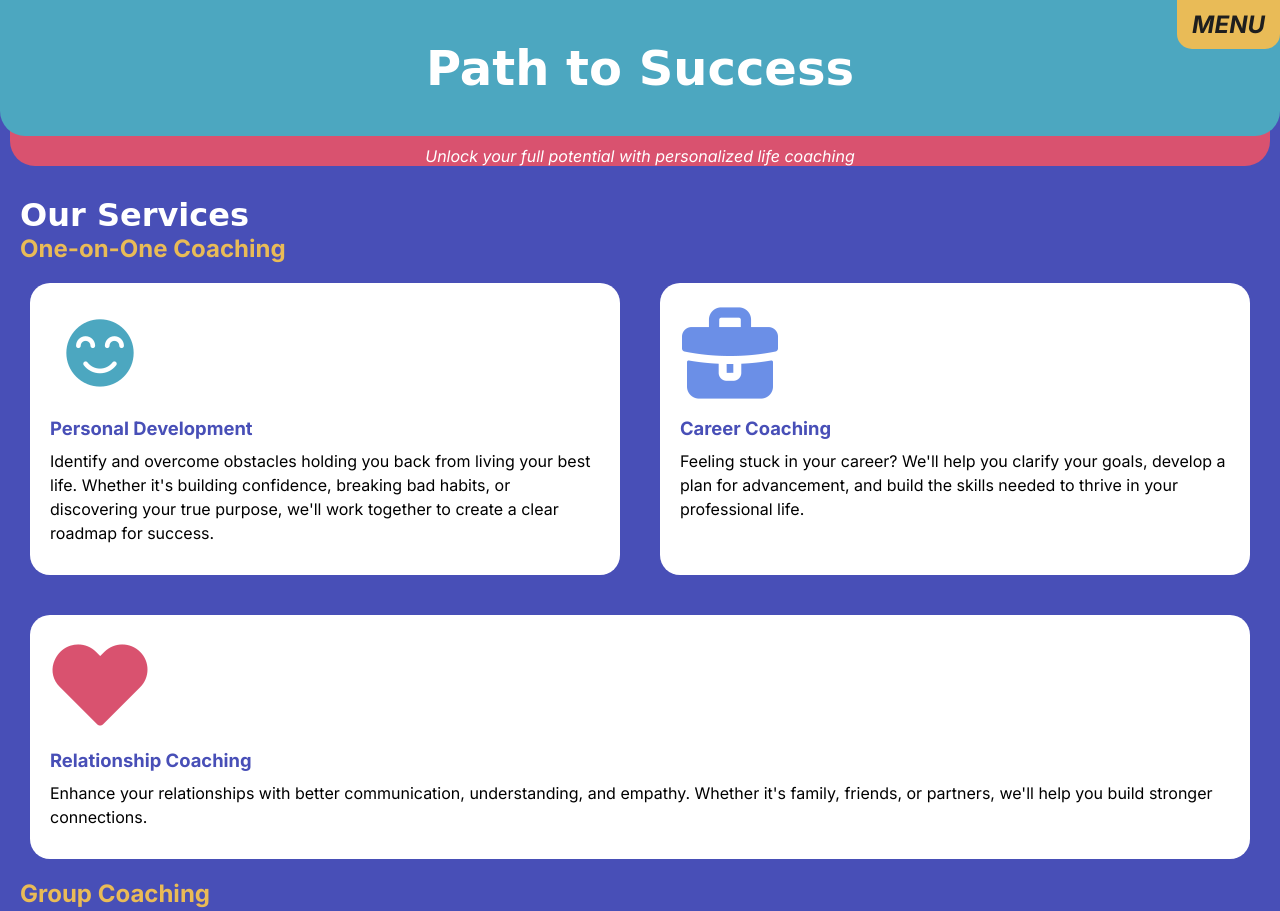
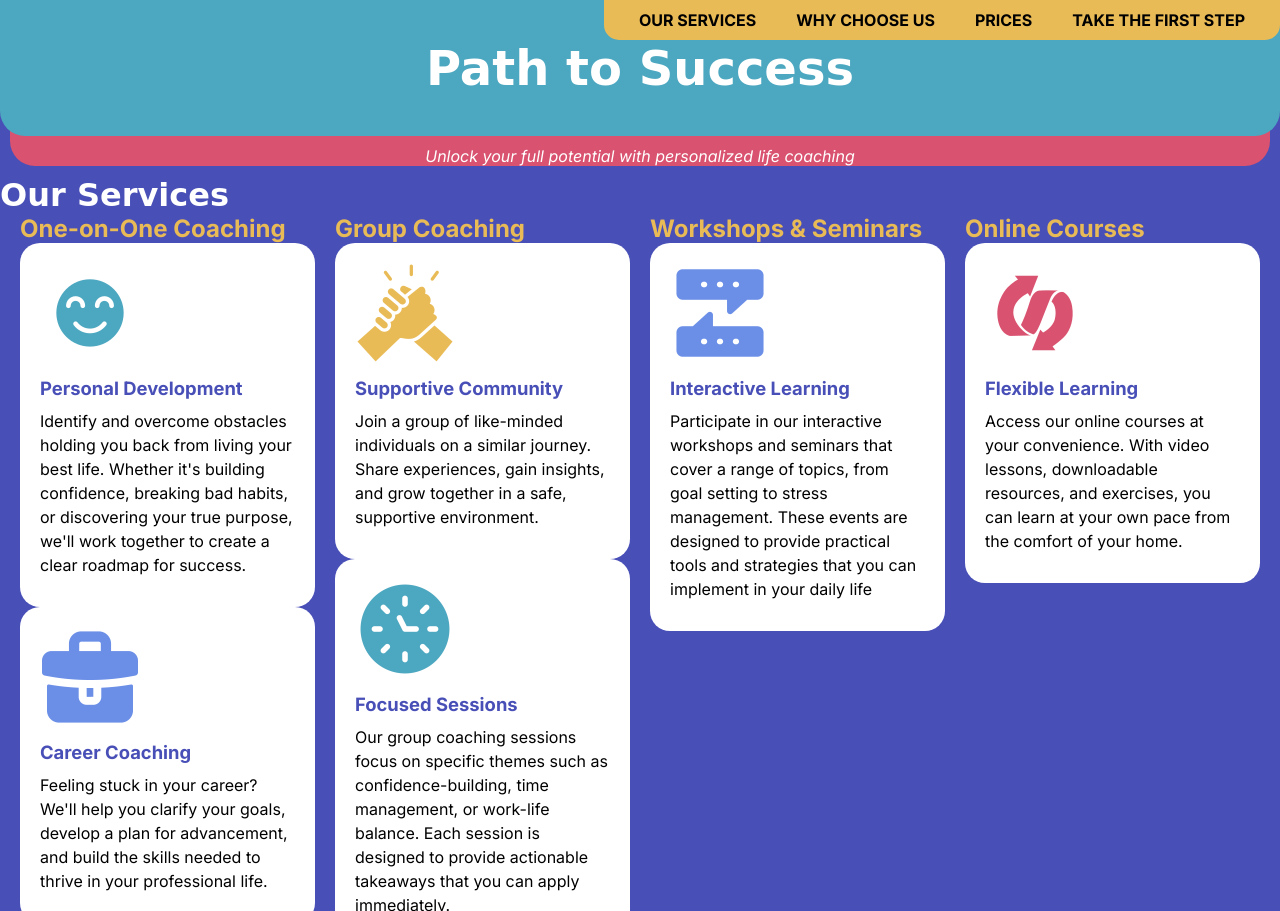
Before and after one commit to Jevans98-asu/path-to-success, a plain HTML site: page index.html in a window 1280 px wide. Shown: the top 911 px of the page. Drawn offline with Linux system fonts and the light colour scheme; a web font is replaced by a local one.

Commit message:
All positioning done

```diff
--- a/index.html
+++ b/index.html
@@ -24,11 +24,11 @@
         </nav>
     </header>
     <main>
+        <h2>Our Services</h2>
         <section id="our-services" class="first-level-section">
-            <h2>Our Services</h2>
+            <section id="one-on-one" class="second-level-section">
                 <h3>One-on-One Coaching</h3>
-            <section id="one-on-one" class="second-level-section">
-                <section id="personal-development" class="third-level-section">
+                <section id="personal-development" class="grid-item-1 third-level-section">
                     <figure>
                         <img src="images/personal-development.png" alt="teal icon of smiling face">
                     </figure>
@@ -37,7 +37,7 @@
                         building confidence, breaking bad habits, or discovering your true purpose, we'll work together
                         to create a clear roadmap for success.</p>
                 </section>
-                <section id="career-coaching" class="third-level-section">
+                <section id="career-coaching" class="grid-item-2 third-level-section">
                     <figure>
                         <img src="images/career-coaching.png" alt="lavender icon of a briefcase">
                     </figure>
@@ -45,7 +45,7 @@
                     <p>Feeling stuck in your career? We'll help you clarify your goals, develop a plan for advancement,
                         and build the skills needed to thrive in your professional life.</p>
                 </section>
-                <section id="relationship-coaching" class="third-level-section">
+                <section id="relationship-coaching" class="grid-item-3 third-level-section">
                     <figure>
                         <img src="images/relationship-coaching.png" alt="pink icon of a heart">
                     </figure>
@@ -54,9 +54,9 @@
                         family, friends, or partners, we'll help you build stronger connections.</p>
                 </section>
             </section>
+            <section id="group-coaching" class="second-level-section">
                 <h3>Group Coaching</h3>
-            <section id="group-coaching" class="second-level-section">
-                <section id="supportive-community" class="third-level-section">
+                <section id="supportive-community" class="grid-item-4 third-level-section">
                     <figure>
                         <img src="images/supportive-community.png" alt="yellow icon of hands clasping">
                     </figure>
@@ -65,18 +65,20 @@
                         and grow together in a safe, supportive environment.
                     </p>
                 </section>
-                <section id="focused-session" class="third-level-section">
+                <section id="focused-session" class="grid-item-5 third-level-section">
                     <figure>
                         <img src="images/focused-session.png" alt="teal icon of a clock face">
                     </figure>
                     <h4>Focused Sessions</h4>
-                    <p>Our group coaching sessions focus on specific themes such as confidence-building, time management, or work-life balance. Each session is designed to provide actionable takeaways that you can apply immediately.
+                    <p>Our group coaching sessions focus on specific themes such as confidence-building, time
+                        management, or work-life balance. Each session is designed to provide actionable takeaways that
+                        you can apply immediately.
                     </p>
                 </section>
             </section>
             <section id="workshops-seminars" class="second-level-section">
                 <h3>Workshops & Seminars</h3>
-                <section class="third-level-section">
+                <section class="grid-item-6 third-level-section">
                     <figure>
                         <img src="images/interactive-learning.png" alt="lavender icon of text conversation">
                     </figure>
@@ -88,7 +90,7 @@
             </section>
             <section id="online-courses" class="second-level-section">
                 <h3>Online Courses</h3>
-                <section id="flexible-learning" class="third-level-section">
+                <section id="flexible-learning" class="grid-item-7 third-level-section">
                     <figure>
                         <img src="images/flexible-learning.png" alt="pink icon of a curly arrow">
                     </figure>
@@ -210,13 +212,15 @@
         </section>
         <section id="first-step" class="first-level-section">
             <h2>Take the First Step Today</h2>
-            <p>Your journey to a more fulfilling life begins with a single step. Book a free 30-minute consultation
+            <section id="section-test" class=".second-level-section">
+                <p id="test">Your journey to a more fulfilling life begins with a single step. Book a free 30-minute consultation
                     today to discover how our coaching services can help you achieve your goals. Let's work together to
                     create the life you've always dreamed of!
                 </p>
                 <button>
                     <h4><a href="#">Schedule Now</a></h4>
                 </button>
+            </section>
         </section>
     </main>
     <footer>
--- a/styles.css
+++ b/styles.css
@@ -88,8 +88,16 @@ nav li {
     list-style: none;
 }
 
+a {
+    text-decoration: none;
+    color: inherit;
+}
+
 .nav-list {
     display: none;
+    text-transform: uppercase;
+    font-weight: bold;
+    text-decoration: none;
 }
 
 #nav-menu:focus + .nav-list {
@@ -129,11 +137,10 @@ section section section {
     background-color: var(--white);
     border-radius: 20px;
     padding: 20px;
-    margin: 20px 10px;
 }
 
 .first-level-section {
-    padding: 20px;
+    padding: 0 20px;
 }
 
 #why-choose, #first-step {
@@ -216,7 +223,7 @@ tbody {
 #first-step button {
     display: block;
     padding: 20px 100px;
-    margin: 0 auto;
+    margin: auto;
     border-radius: 15px;
     border: none;
     box-shadow: 5px 5px 5px var(--darkgrey);
@@ -244,7 +251,7 @@ span {
         display: inline;
     }
 
-#one-on-one {
+/*    #one-on-one {
         display: grid;
         grid-template-columns: 1fr 1fr;
         gap: 20px;
@@ -270,7 +277,7 @@ span {
         display: grid;
         grid-template-columns: 1fr;
     }
-
+*/
     #why-choose ul {
         display: flex;
         color: white;
@@ -291,15 +298,61 @@ span {
         grid-column: 1 /2;
     }
 
-#first-step {
-    di
+    #section-test {
+        display:grid;
+        grid-template-columns: 1fr 1fr;
     }
 
+    #test {
+        display: grid;
+        grid-column: 1 / 2;
+    }
+
+}
 /*-------------------- MEDIA QUERY (large) ------------------------------------*/
 
 @media screen and (min-width: 950px){
 
+    nav h2 {
+        display: none;
+    }
 
+    .nav-list {
+        display:inline-flex;
+        flex-direction:row;
+    }
+
+    nav li {
+        padding: 0 20px;
+    }
+
+    #our-services {
+        display: grid;
+        grid-template-columns: 1fr 1fr 1fr 1fr;
+        gap: 20px;
+    }
+
+    #one-on-one {
+        grid-column: 1 / 2;
+    }
+
+    #group-coaching {
+        grid-column: 2 / 3;
+    }
+
+    #workshops-seminars {
+        grid-column: 3 / 4;
+    }
+
+    #online-courses {
+        grid-column: 4 / 4;
+    }
+
+    #pricing {
+        display: grid;
+        grid-template-columns: 1fr 1fr 1fr 1fr;
+        gap:
+    }
 
 }
 
@@ -307,8 +360,9 @@ span {
 
 @media screen and (min-width: 1280px){
 
-
-
+    main, header, footer {
+        max-width: 1280px;
+        margin: 0 auto;    }
 }
 
 /*
@@ -337,6 +391,4 @@ Lavender: #6B8FE7
 Yellow: #E9BB57;
 Pink:#D9526F;
 Dark-gray:#1E1E1E;
-White:#ffffff;
-
-*/
+White:#ffffff; */
```
Lines whose indentation alone changed are shown as unchanged.
